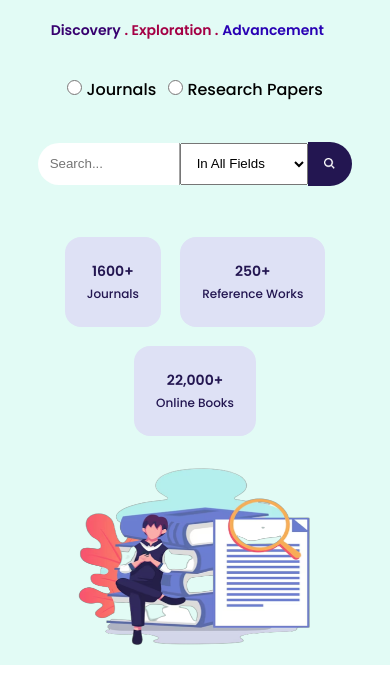
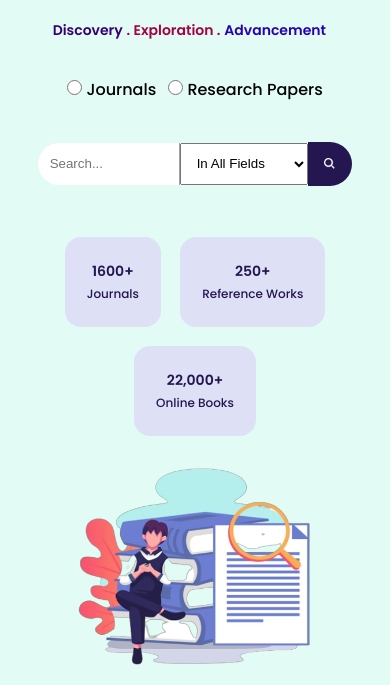
Before and after one commit to Bharat0709/MAIT-Journals, a plain HTML site: page index.html in a window 390 px wide. Shown: the part 209-894 px from the top of the page. Drawn offline with Linux system fonts and the light colour scheme.

Commit message:
added image

```diff
--- a/style.css
+++ b/style.css
@@ -405,11 +405,11 @@ h1 {
   }
 
   .Hero-image {
-    height: 180px;
+    height: 200px;
     width: 60vw;
   }
 
   .tagline {
-    margin-left: 13px;
+    margin-left: 15px;
   }
 }
```
